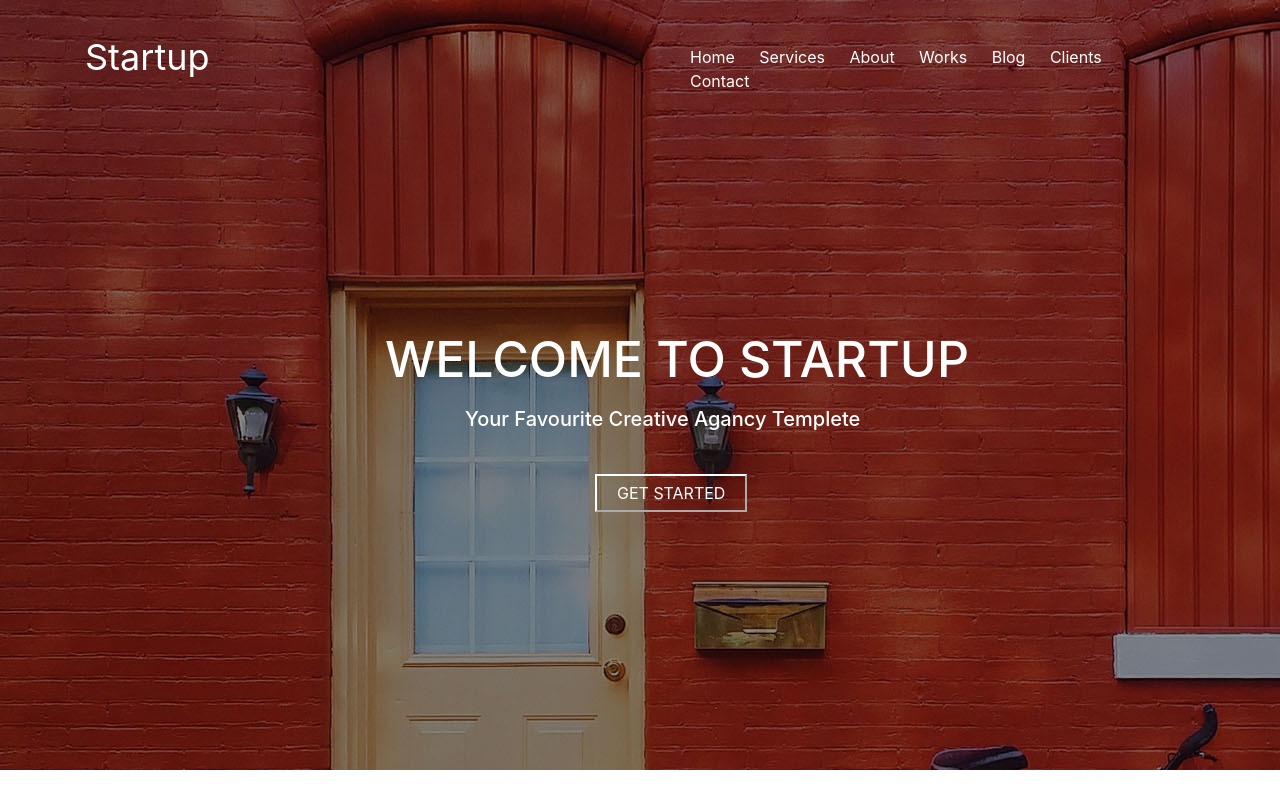
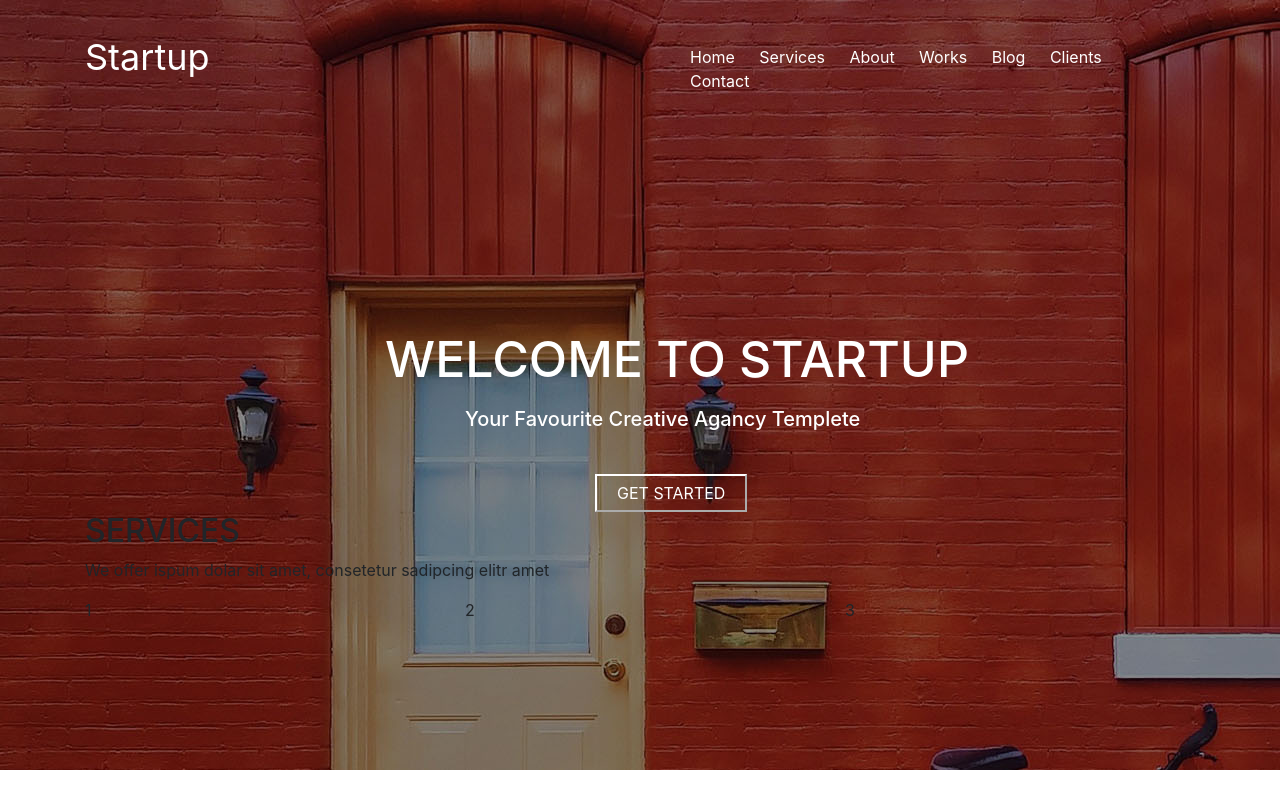
Before and after one commit to zaborska/Startap, a plain HTML site: page index.html in a window 1280 px wide. Drawn offline with nearby package versions, Linux system fonts and the light colour scheme.

Commit message:
bootstrap-grit

```diff
--- a/index.html
+++ b/index.html
@@ -39,8 +39,18 @@
       <h3>Your Favourite Creative Agancy Templete</h3>
       <button><a href="#">GET STARTED</a></button>
     </div>
+
+    <div class="services">
+      <h2>SERVICES</h2>
+      <p>We offer ispum dolar sit amet, consetetur sadipcing elitr amet</p>
+      <div class="row">
+        <div class="col-4">1</div>
+        <div class="col-4">2</div>
+        <div class="col-4">3</div>
+      </div>
+    </div>
+
   </div>
-
 </body>
 
 </html>
```
